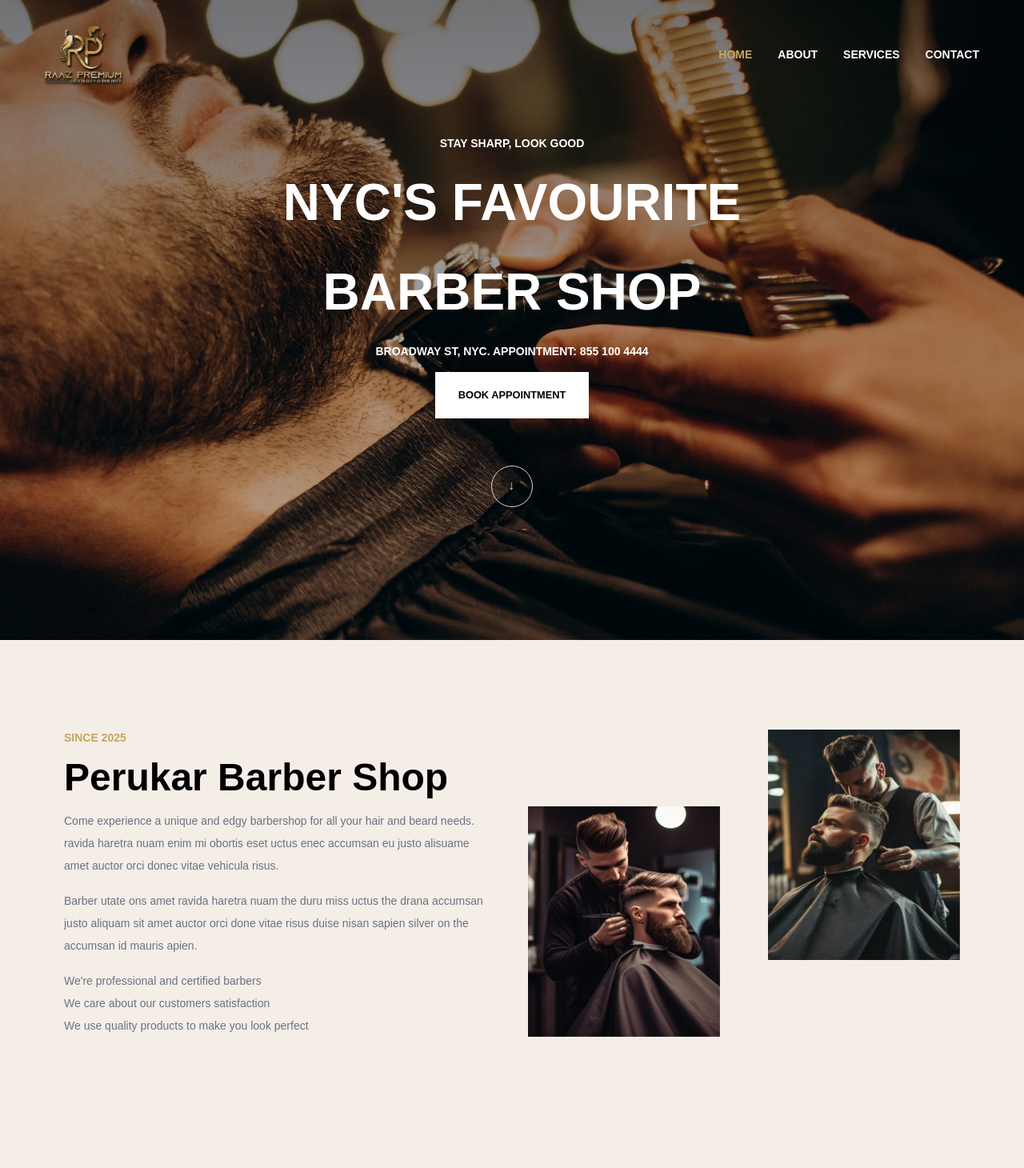
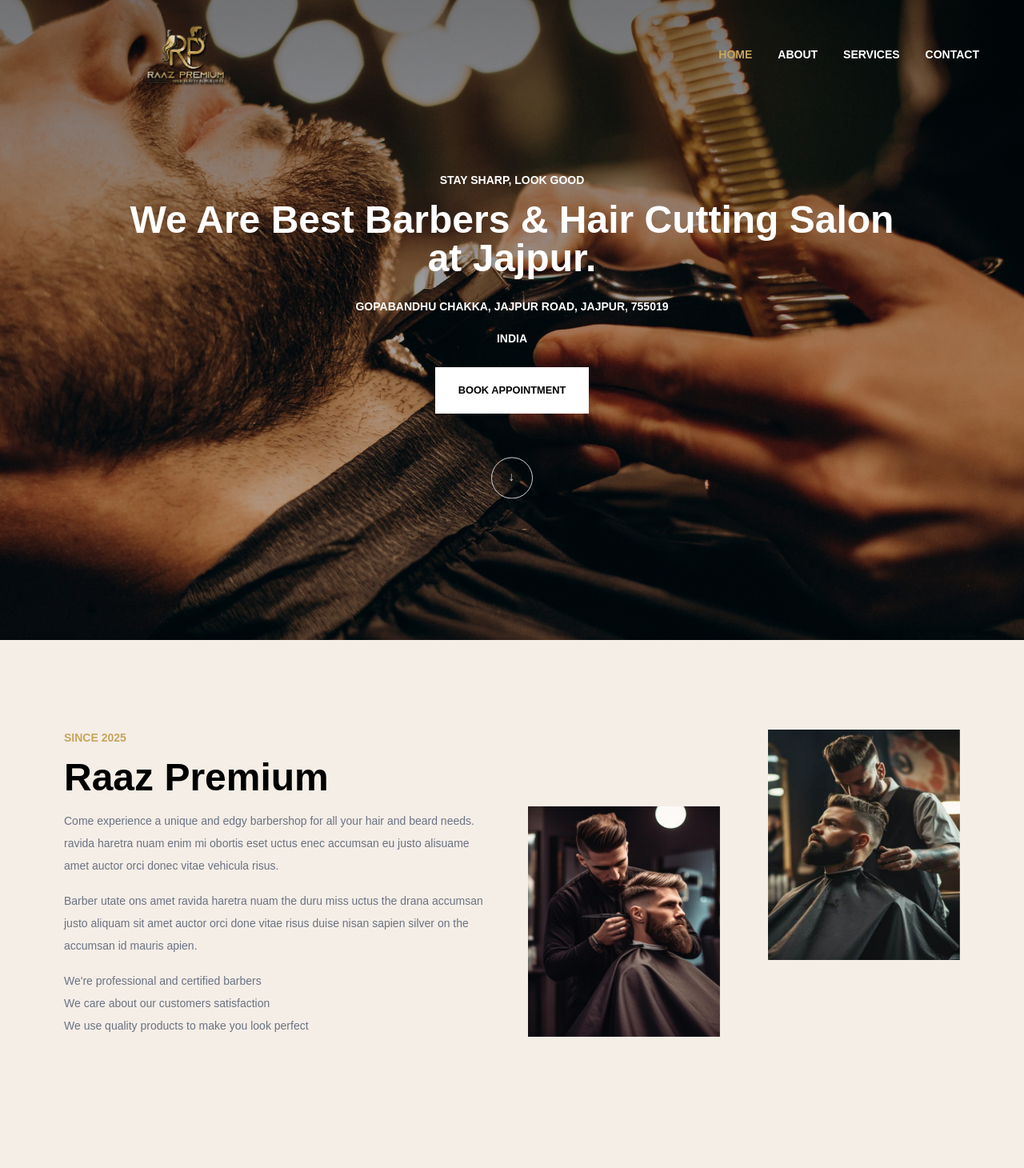
Before and after one commit to srm04072024/saloon_RP, a Next.js app: page / in a window 1280 px wide. Shown: the top 1460 px of the page at 80% size. Built offline with nearby package versions, Linux system fonts and the light colour scheme.

Commit message:
fix:bug fix

```diff
--- a/src/app/page.tsx
+++ b/src/app/page.tsx
@@ -1,13 +1,13 @@
 import Appointment from "@/sections/Appointment";
 import BarberPricing from "@/sections/BarberPricing";
-import BarbersSection from "@/sections/BarbersSection";
-import CustomerReview from "@/sections/CustomerReview";
+// import BarbersSection from "@/sections/BarbersSection";
+// import CustomerReview from "@/sections/CustomerReview";
 import Experience from "@/sections/Experience";
 import ExtraServices from "@/sections/ExtraService";
-import Features from "@/sections/Features";
+// import Features from "@/sections/Features";
 import HeroSection from "@/sections/HeroSection";
 import PortFolio from "@/sections/PortFolio";
-import PromoVideo from "@/sections/PromoVideo";
+// import PromoVideo from "@/sections/PromoVideo";
 import Services from "@/sections/Services";
 
 export default function Home() {
@@ -17,11 +17,11 @@ export default function Home() {
       <PortFolio />
       <Experience />
       <Services />
-      <CustomerReview />
-      <Features />
-      <PromoVideo />
+      {/* <CustomerReview /> */}
+      {/* <Features /> */}
+      {/* <PromoVideo /> */}
       <BarberPricing />
-      <BarbersSection />
+      {/* <BarbersSection /> */}
       <ExtraServices />
       <Appointment />
     </main>
--- a/src/components/InfoCardService.tsx
+++ b/src/components/InfoCardService.tsx
@@ -22,7 +22,7 @@ export default function InfoCardService({ service }: propsType) {
         />
       </div>
       <div className="absolute inset-0 bg-gradient-to-b from-transparent via-transparent to-black group-hover:from-black/60 group-hover:via-black/50 group-hover:to-black/60"></div>
-      <div className="absolute inset-0 translate-y-[80%] flex flex-col items-center gap-6 transition-all duration-500 group-hover:translate-y-[45%] px-6">
+      <div className="absolute inset-0 translate-y-[85%] flex flex-col items-center gap-6 transition-all duration-500 group-hover:translate-y-[45%] px-6">
         <div className="pb-6 text-center border-b-[1.5px] border-brandcolor w-fit group-hover:w-[90%] transition-all duration-700 ease-in-out">
           <h1 className=" text-3xl font-bold text-white">
             {service.serviceName}
--- a/src/components/Navbar.tsx
+++ b/src/components/Navbar.tsx
@@ -15,7 +15,7 @@ export default function Navbar() {
     console.log(pathname);
     window.addEventListener("scroll", handleScroll);
     return () => window.removeEventListener("scroll", handleScroll);
-  }, []);
+  });
 
   const navigations = [
     { href: "/", title: "Home" },
@@ -32,12 +32,12 @@ export default function Navbar() {
       >
         <div className=" flex justify-between items-center mx-auto sm:px-10 px-5">
           <Link href="/" className="text-white font-semibold uppercase text-sm">
-            <div className="h-[17vh] w-[10vw] relative">
+            <div className="h-[17vh] w-[30vw] relative">
               <Image
                 src="/logo.png"
                 alt="logoimg"
                 fill
-                className="object-cover"
+                className="object-contain"
               />
             </div>
           </Link>
--- a/src/sections/BarberPricing.tsx
+++ b/src/sections/BarberPricing.tsx
@@ -52,7 +52,7 @@ const priceList = [
 
 export default function BarberPricing() {
   return (
-    <section className=" w-full text-sm bg-customwhite p-20">
+    <section className=" w-full text-sm bg-customwhite md:p-20 p-10">
       <div className="grid grid-cols-2 gap-8">
         <div className="col-span-2 text-center">
           <h4> pricing plan</h4>
--- a/src/sections/Experience.tsx
+++ b/src/sections/Experience.tsx
@@ -2,7 +2,7 @@ import Image from "next/image";
 
 export default function Experience() {
   return (
-    <section className="grid grid-cols-12 gap-6 p-20 ">
+    <section className="grid grid-cols-12 gap-6 p-5 md:p-20">
       <div className="col-span-12 md:col-span-5 relative h-screen">
         <Image
           src="/experience.jpg"
@@ -13,7 +13,7 @@ export default function Experience() {
       </div>
       <div className="col-span-12 md:col-span-7">
         <div className="h-full flex flex-col justify-center gap-8">
-          <h4>17 year of experience</h4>
+          <h4>1 year of experience</h4>
           <h1 className="text-white text-2xl md:text-5xl font-bold flex flex-wrap leading-8 md:leading-16">
             Making people look awesome since 2006
           </h1>
--- a/src/sections/ExtraService.tsx
+++ b/src/sections/ExtraService.tsx
@@ -41,7 +41,10 @@ const moreServices = [
 
 export default function ExtraServices() {
   return (
-    <section className="bg-customwhite  w-full text-center p-15" id="services">
+    <section
+      className="bg-customwhite  w-full text-center p-10 md:p-15"
+      id="services"
+    >
       <h4 className="mb-4">Our Services</h4>
       <h1 className="capitalize mb-4 text-2xl md:text-5xl text-black font-bold">
         We Also Offer
--- a/src/sections/HeroSection.tsx
+++ b/src/sections/HeroSection.tsx
@@ -4,14 +4,17 @@ export default function HeroSection() {
   return (
     <div className="h-screen w-screen bg-[url('/hero.jpg')] bg-fixed bg-no-repeat bg-cover bg-center py-4 relative">
       <div className="absolute inset-0 bg-gradient-to-b from-black/50 via-black/30 to-black/20"></div>
-      <div className="h-[100vh] absolute inset-0 flex flex-col justify-center items-center gap-4">
+      <div className="w-3/4 mx-auto h-[100vh] absolute inset-0 flex flex-col justify-center items-center gap-4 text-center pt-10">
         <h4 className="text-sm font-semibold uppercase text-white">
           Stay sharp, Look good
         </h4>
-        <h1 className="text-[min(64px,8vw)] font-bold">NYC&apos;S FAVOURITE</h1>
-        <h1 className="text-[min(64px,8vw)] font-bold">BARBER SHOP</h1>
-        <h4 className="text-sm font-semibold uppercase text-white">
-          Broadway St, NYC. Appointment: 855 100 4444
+        <h1 className="text-lg  md:text-5xl font-bold">
+          We Are Best Barbers & Hair Cutting Salon at Jajpur.
+        </h1>
+
+        <h4 className="text-sm font-semibold uppercase text-white leading-10">
+          Gopabandhu Chakka, Jajpur road, Jajpur, 755019 <br />
+          India
         </h4>
         <div className="h-[4.5vw] w-[15vw] min-h-6 min-w-20">
           <button className="h-full w-full bg-white text-black uppercase text-[max(6px,1vw)] font-semibold hover:bg-brandcolor hover:text-white">
--- a/src/sections/PortFolio.tsx
+++ b/src/sections/PortFolio.tsx
@@ -9,7 +9,7 @@ export default function PortFolio() {
       <div className="grid grid-cols-1 grid-rows-2 md:grid-cols-2 md:grid-rows-1  gap-10">
         <div className="flex flex-col gap-4">
           <h4>since 2025</h4>
-          <h1 className="text-5xl text-black font-bold">Perukar Barber Shop</h1>
+          <h1 className="text-5xl text-black font-bold">Raaz Premium</h1>
           <p className="">
             Come experience a unique and edgy barbershop for all your hair and
             beard needs. ravida haretra nuam enim mi obortis eset uctus enec
--- a/src/sections/Services.tsx
+++ b/src/sections/Services.tsx
@@ -26,7 +26,7 @@ const serviceDetails = [
 
 export default function Services() {
   return (
-    <section className="px-10 bg-customwhite py-20">
+    <section className="md:px-10 bg-customwhite py-20">
       <div className="text-center my-8">
         <h4 className="mb-4">What we&apos;re offering</h4>
         <h1 className="text-2xl font-semibold md:text-5xl text-black">
```
